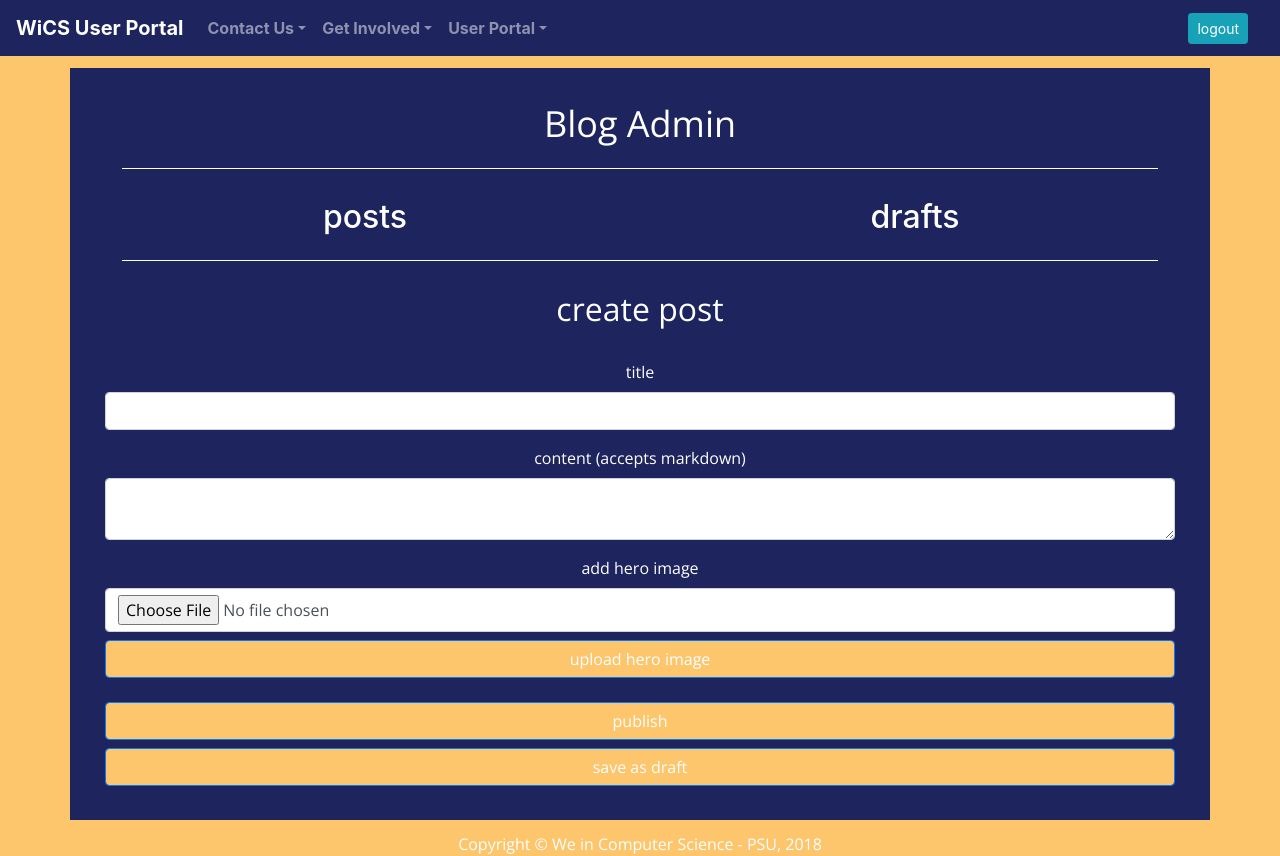
After one commit to WiCS-PortlandState/wics_2, a Python web app: template wics_2/views/templates/user_portal/blog-admin.jinja2 in a window 1280 px wide. The commit adds this page. Run offline with Jinja, Linux system fonts and the light colour scheme; the template is opened without the code that fills it, so the values that code supplies are empty; style sheets or scripts are compiled from the project's sources; some libraries are stand-ins or nearby versions.

Commit message:
updated branding. fixed mobile logo display bug

```diff
--- a/wics_2/__init__.py
+++ b/wics_2/__init__.py
@@ -23,8 +23,6 @@ def main(global_config, **settings):
     config.add_route('home', '/')
     config.add_route('leaders', '/leaders')
 
-    config.add_route('designer-home', '/design')
-
     # config.add_route('hackathon-home', '/hackathon')
     # config.add_route('hackathon-schedule', '/hackathon/schedule')
     # config.add_route('hackathon-register', '/hackathon/register')
@@ -39,6 +37,9 @@ def main(global_config, **settings):
     config.add_route('get-users', '/user/get-list')
     config.add_route('edit-user', '/user')
     config.add_route('invite', '/user/invite')
+    config.add_route('user-admin', '/user/admin')
+    config.add_route('designer', '/user/designer')
+    config.add_route('blog-admin', '/user/blog')
 
     config.add_route('githubdeploy', '/githubdeploy')
     config.scan('.views')
--- a/wics_2/assets/scss/main.scss
+++ b/wics_2/assets/scss/main.scss
@@ -182,9 +182,13 @@ strong {
   height: 100%;
 }
 
-.hero-image {
-  max-height: 500px;
-  width: auto;
+.home-logo {
+  background-color: $color-light;
+  padding: 0;
+}
+
+.home-logo img {
+  width: 100%;
 }
 
 .carousel-image {
--- a/wics_2/views/public.py
+++ b/wics_2/views/public.py
@@ -31,7 +31,7 @@ def resolve_error(err, message):
         return '''
         Username or password was incorrect.
         '''
-    elif err == 'user_create':
+    elif err == 'general':
         return message
     return None
 
@@ -44,6 +44,7 @@ def home(request):
     if session_manager.validate_session(session):
         return HTTPFound('/user/')
     return {'project': 'wics_2', 'error': resolve_error(error, message)}
+
 
 @view_config(route_name='leaders', renderer='templates/leaders.jinja2')
 def leaders(request):
--- /dev/null
+++ b/wics_2/views/templates/user_portal/blog-admin.jinja2
@@ -0,0 +1,38 @@
+{% extends "../wics-setup.jinja2" %}
+
+{% block main_nav %}
+    {% include "user-menu.jinja2" %}
+{% endblock main_nav %}
+
+{% block content %}
+    <div class="container pt-4">
+    <div class="row center">
+        <h1 class="typography-header typography-light center">Blog Admin</h1>
+    </div>
+    <div class="row horizontal-rule-light"></div>
+    <div class="row mt-4">
+        <div class="col-lg">
+            <h2 class="typography-light center">posts</h2>
+        </div>
+        <div class="col-lg">
+            <h2 class="typography-light center">drafts</h2>
+        </div>
+    </div>
+    <div class="row horizontal-rule-light"></div>
+    <div class="row mt-4">
+        <div class="col-lg typography-body typography-light form-group-lg center">
+            <h2 class="typography-light center">create post</h2>
+
+            <label class="center mt-4" for="create_post_title">title</label>
+            <input type="text" id="create_post_title" class="form-control" />
+            <label class="center mt-3" for="create_post_content">content (accepts markdown)</label>
+            <textarea type="text" id="create_post_content" class="form-control"></textarea>
+            <label class="center mt-3" for="create_post_image">add hero image</label>
+            <input type="file" id="create_post_image" class="form-control" />
+            <button class="btn btn-primary form-control mb-4 mt-2" id="create_post_upload_image">upload hero image</button>
+            <button class="btn btn-primary form-control mb-2" id="create_post_publish">publish</button>
+            <button class="btn btn-primary form-control" id="create_post_save_draft">save as draft</button>
+        </div>
+    </div>
+    </div>
+{% endblock content %}
--- a/wics_2/views/templates/user_portal/user-menu.jinja2
+++ b/wics_2/views/templates/user_portal/user-menu.jinja2
@@ -23,6 +23,14 @@
                     <a class="dropdown-item" href="/mentor">mentorship program</a>
                 </div>
             </li>
+            <li class="nav-item dropdown">
+                <a class="nav-link dropdown-toggle" href="http://example.com" id="get_involved_dd" data-toggle="dropdown" aria-haspopup="true" aria-expanded="false">User Portal</a>
+                <div class="dropdown-menu bg-secondary typography-body" aria-labelledby="get_involved_dd">
+                    <a class="dropdown-item" href="/user/blog">manage blog</a>
+                    <a class="dropdown-item" href="/user/admin">manage users</a>
+                    <a class="dropdown-item" href="/user/designer">WiCS designer</a>
+                </div>
+            </li>
         </ul>
         <ul class="nav navbar-nav navbar-right">
             <li class="nav-item mr-3">
```
Also changed, not shown: wics_2/views/templates/designer/designer-nav.jinja2 (deleted, +0 -43 lines), wics_2/views/templates/designer/home.jinja2 (deleted, +0 -31 lines), wics_2/views/templates/home.jinja2 (+5 -5 lines), wics_2/views/users.py (+49 -30 lines), wics_2/static/images/We-Belong-Logo-PSU-wbg.png (added), wics_2/views/templates/user_portal/designer.jinja2 (added), wics_2/views/templates/user_portal/user-admin.jinja2 (added), 1 other file.
